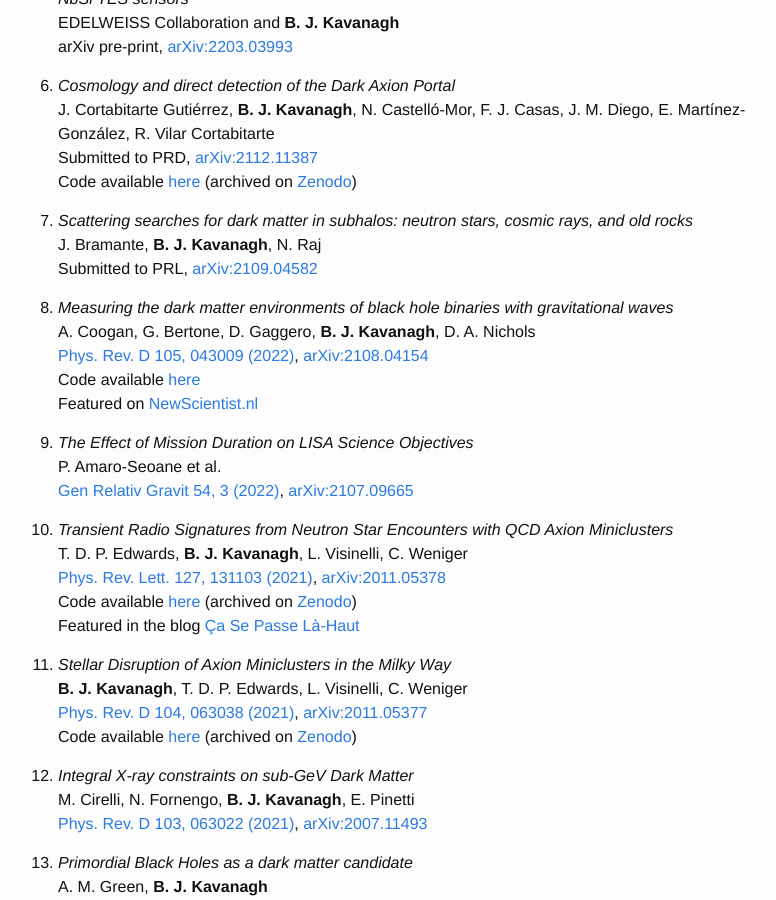
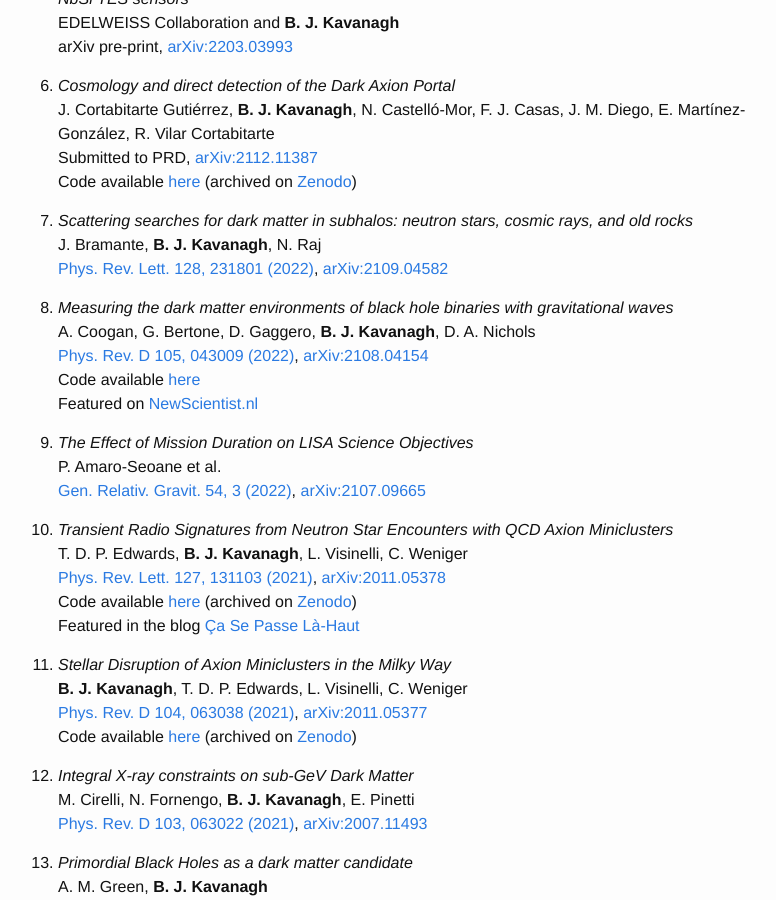
Before and after one commit to bradkav/bradkav.github.io, a Jekyll site: the page built from publications.md, in a window 1280 px wide and 900 px high, scrolled down 773 px. Shown: the whole window, without its empty margins (242-1018 px from the left). Built offline with Jekyll 4.4.1, drawn with Linux system fonts in a browser that asks for light colours.

Commit message:
Updated publication list

```diff
--- a/publications.md
+++ b/publications.md
@@ -49,7 +49,7 @@ Code available [here](https://github.com/bradkav/DarkAxionPortal) (archived on [
 
 2. *Scattering searches for dark matter in subhalos: neutron stars, cosmic rays, and old rocks*
 J. Bramante, **B. J. Kavanagh**, N. Raj
-Submitted to PRL, [arXiv:2109.04582](https://arxiv.org/abs/2109.04582)
+[Phys. Rev. Lett. 128, 231801 (2022)](https://doi.org/10.1103/PhysRevLett.128.231801), [arXiv:2109.04582](https://arxiv.org/abs/2109.04582)
 
 2. *Measuring the dark matter environments of black hole binaries with gravitational waves*
 A. Coogan, G. Bertone, D. Gaggero, **B. J. Kavanagh**, D. A. Nichols
@@ -59,7 +59,7 @@ Featured on [NewScientist.nl](https://www.newscientist.nl/nieuws/zwaartekrachtsg
 
 2. *The Effect of Mission Duration on LISA Science Objectives*
 P. Amaro-Seoane et al.
-[Gen Relativ Gravit 54, 3 (2022)](https://doi.org/10.1007/s10714-021-02889-x), [arXiv:2107.09665](https://arxiv.org/abs/2107.09665)
+[Gen. Relativ. Gravit. 54, 3 (2022)](https://doi.org/10.1007/s10714-021-02889-x), [arXiv:2107.09665](https://arxiv.org/abs/2107.09665)
 
 39. *Transient Radio Signatures from Neutron Star Encounters with QCD Axion Miniclusters*
 T. D. P. Edwards, **B. J. Kavanagh**, L. Visinelli, C. Weniger
```
Also changed, not shown: 1 other file.
